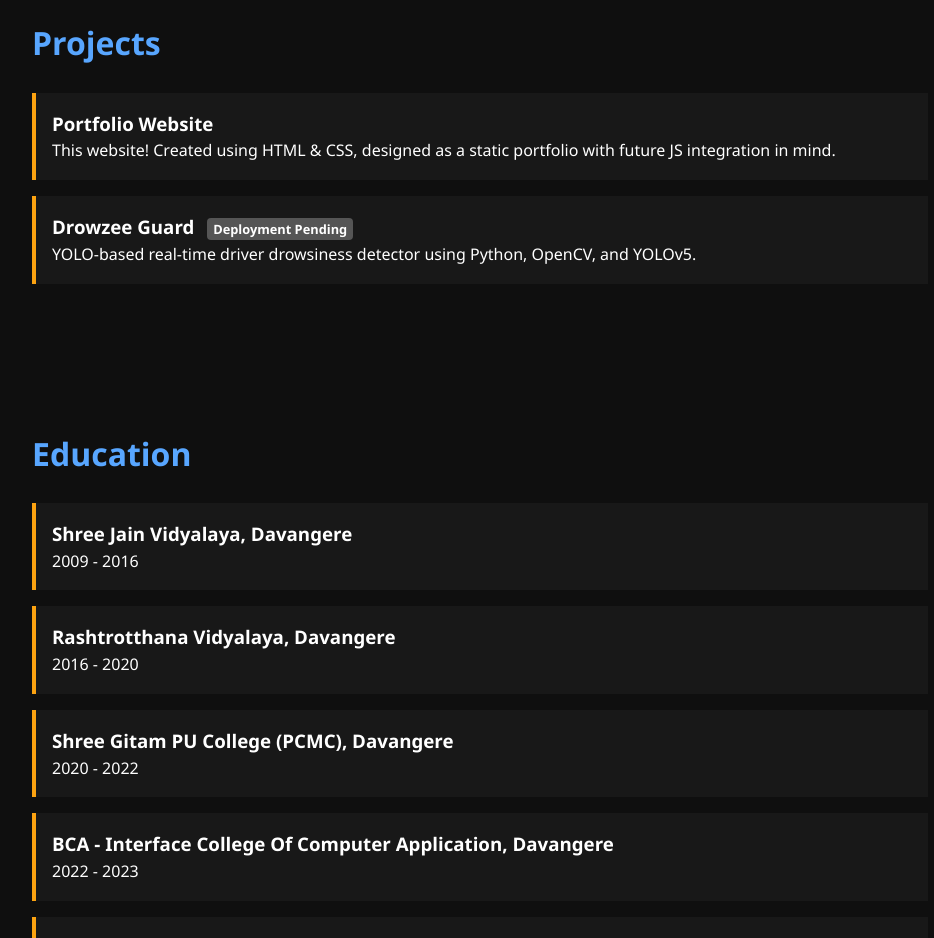
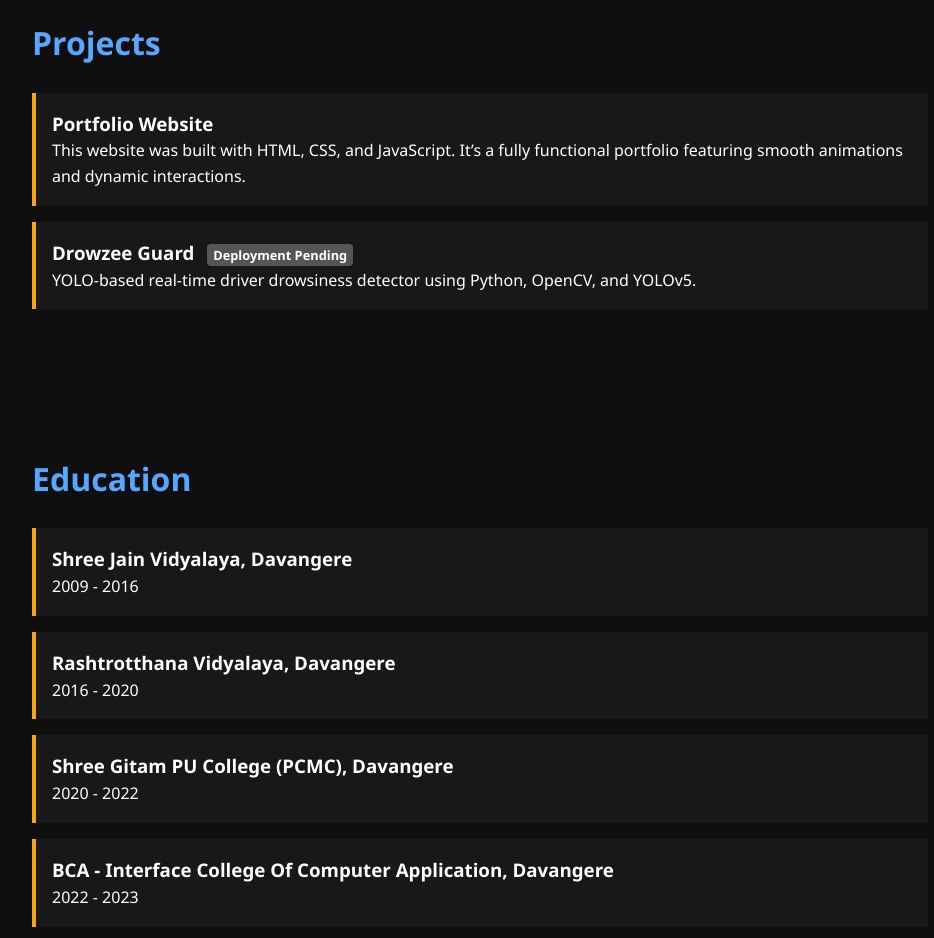
Before and after one commit to VinayakaMJ6505/VinayakaMJ, a plain HTML site: page index.html in a window 1280 px wide. Shown: the part 1980-2918 px from the top of the page, without its empty margins (160-1094 px from the left). Drawn offline with Linux system fonts and the light colour scheme.

Commit message:
Update index.html

```diff
--- a/index.html
+++ b/index.html
@@ -115,7 +115,7 @@
     <h2>Projects</h2>
     <div class="project-card">
       <h3>Portfolio Website</h3>
-      <p>This website! Created using HTML & CSS, designed as a static portfolio with future JS integration in mind.</p>
+      <p>This website was built with HTML, CSS, and JavaScript. It’s a fully functional portfolio featuring smooth animations and dynamic interactions.</p>
     </div>
     <div class="project-card">
       <h3>Drowzee Guard <span class="status-tag">Deployment Pending</span></h3>
```
